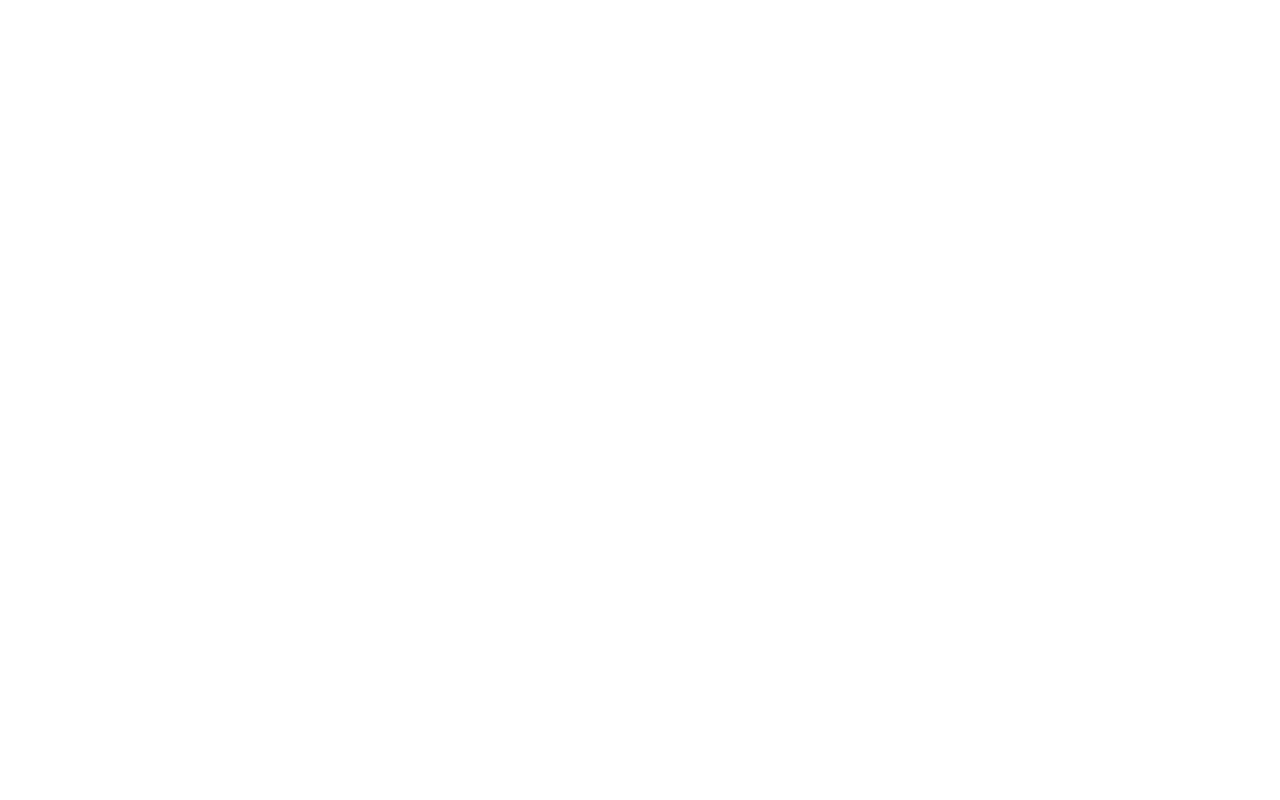
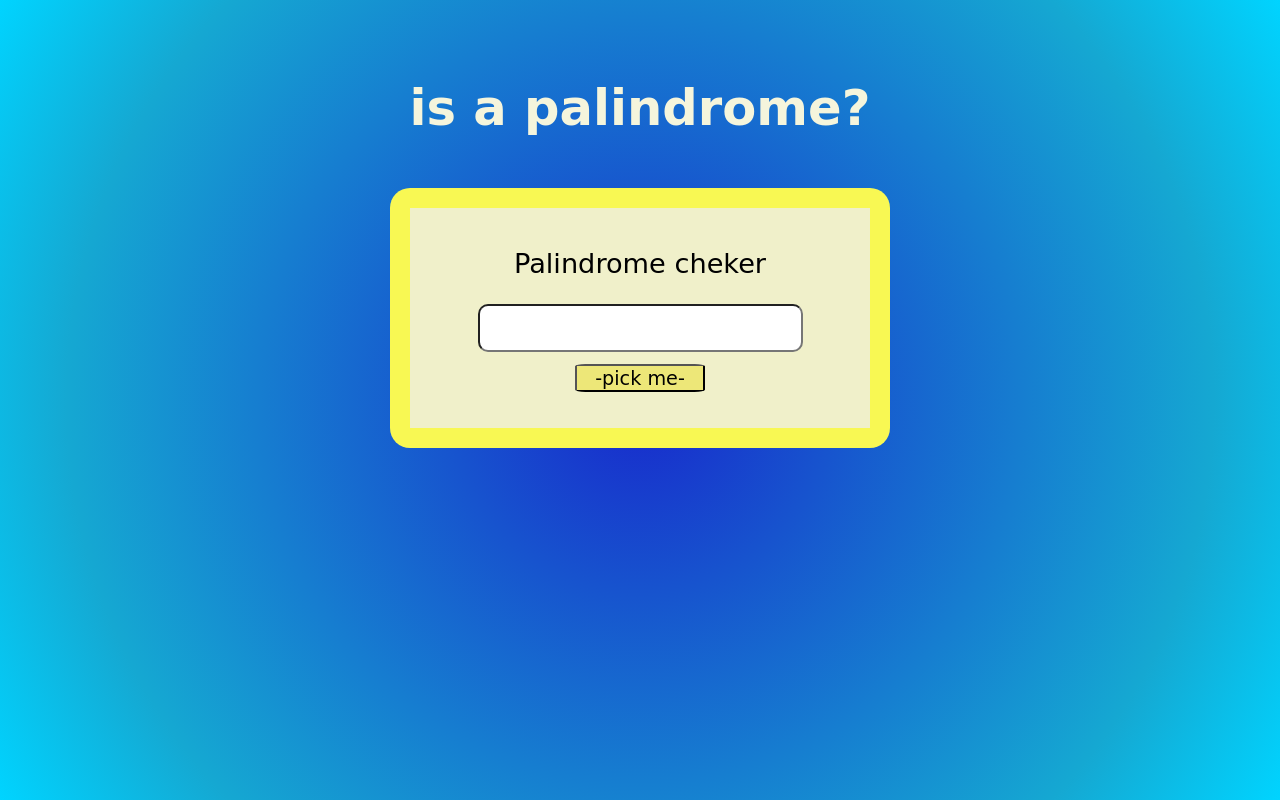
Before and after one commit to mrboombastik-rgb/git_test1, a plain HTML site: page palindrome cheker/palindrome.html in a window 1280 px wide. Drawn offline with Linux system fonts and the light colour scheme; a web font is replaced by a local one.

Commit message:
new proyect

```diff
--- /dev/null
+++ b/palindrome cheker/palindrome.css
@@ -0,0 +1,67 @@
+:root{
+    --color-background: #f0f0ca;
+    --color-input-container:
+}
+*{
+    box-sizing: border-box;
+
+}
+body{
+
+    background: rgb(2,0,36);
+    background: radial-gradient(circle, rgba(2,0,36,1) 0%, rgba(24,41,204,1) 0%, rgba(21,168,210,1) 76%, rgba(0,212,255,1) 100%);
+   background-attachment: fixed;
+   background-repeat:no-repeat;
+}
+.container-title h2{
+    text-align: center;
+    position:relative;
+    top: 30px;
+    font-size: 3.1rem;
+    color: beige;
+}
+.container-title{
+
+   height: 180px;
+   display: flex;
+   flex-direction: column;
+   font-family: 'Single Day', cursive;
+}
+.input-container{
+    display: flex;
+    flex-direction: column;
+    padding-top: 40px;
+    align-items: center;
+    background-color: var(--color-background);
+    width: 500px;
+    margin: auto;
+    border-radius: 20px;
+    font-family: 'Single Day', cursive;
+    border: 20px solid rgba(253, 253, 5, 0.598);
+}
+.input-container input{
+    width: 325px;
+    height: 48px;
+    font-family: 'Single Day', cursive;
+    border-radius: 10px;
+    font-size: 1.5rem;
+}
+.input-container label{
+    padding-bottom: 25px;
+    font-size: 1.7rem;
+}
+.input-container p{
+    font-size: 1.5rem;
+
+}
+
+.input-container button{
+    width: 130px;
+    height: 28px;
+    position: relative;
+    top: 12px;
+    font-family: 'Single Day', cursive;
+    font-size: 1.2rem;
+    background-color: #ede778 ;
+    border-radius: 8%;
+}
--- a/palindrome cheker/palindrome.html
+++ b/palindrome cheker/palindrome.html
@@ -2,10 +2,21 @@
 <html lang="en">
 <head>
     <meta charset="UTF-8">
-    <meta name="viewport" content="width=device-width, initial-scale=1.0">
-    <title>Document</title>
+    <title>Palindrome</title>
+    <link rel="stylesheet" href="palindrome.css">
+    <link rel="preconnect" href="https://fonts.googleapis.com">
+<link rel="preconnect" href="https://fonts.gstatic.com" crossorigin>
+<link href="https://fonts.googleapis.com/css2?family=Single+Day&display=swap" rel="stylesheet">
 </head>
 <body>
+    <header class="container-title"><h2>is a palindrome?</h2></header>
+<div class="input-container">
+    <label for="enter-string" >Palindrome cheker</label>
+    <input type="text" id="enter-string" >
+    <BUtton id="result-palindrome">-pick me- </BUtton>
+    <p id="ineerText"></p>
+</div>
 
+    <script src="palindrome.js"></script>
 </body>
 </html>
--- /dev/null
+++ b/palindrome cheker/palindrome.js
@@ -0,0 +1,36 @@
+const enterPalindrome = document.getElementById('enter-string');
+const resultPalindrome = document.getElementById('result-palindrome');
+const textPalindrome = document.getElementById('ineerText');
+
+
+let insideSstring = []
+
+const cleanString=(solo)=>{
+     let regexComa = /,/g;
+     solo = solo.replace(regexComa, "");
+     let regexSpace = /\s/g;
+     solo = solo.replace(regexSpace, "");
+     let regexPoint = /\./g;
+     solo = solo.replace(regexPoint, "");
+     let regexBackslash = /_/g;
+     solo = solo.replace(regexBackslash, "");
+     solo = solo.toLowerCase();
+     return solo;
+ };
+
+
+
+resultPalindrome.addEventListener('click',()=>{
+    let insideSstring = [];
+    let palindString = cleanString(enterPalindrome.value);
+    for(let y = 0; y < palindString.length; y++){
+        insideSstring.unshift(palindString[y]);
+    };
+    let validation = insideSstring.join("");
+    cleanString(validation);
+    if (validation.match(palindString)){
+        textPalindrome.innerText = `${palindString} is a palindrome`
+    }else {
+        textPalindrome.innerText = `${palindString} is not a palindrome`
+    };
+});
```
